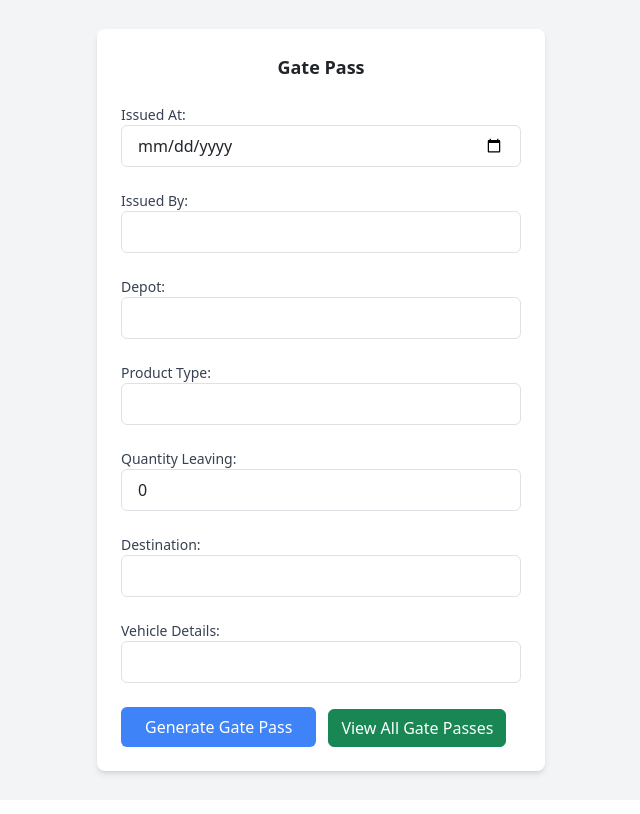
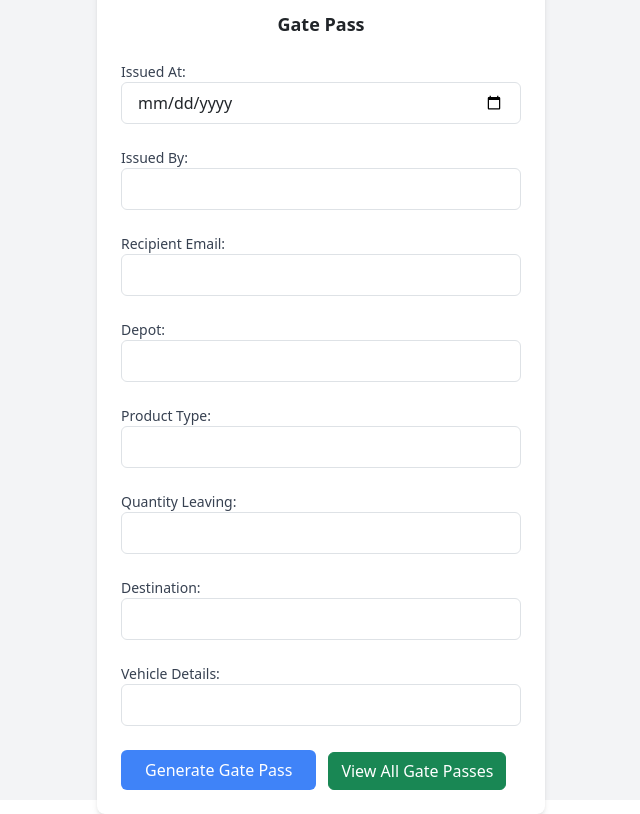
Before and after one commit to Bsquiat1/erostech-accounting-app, a React (Vite) app: page /generate-gate-pass in a window 1280 px wide. Shown: the whole page, without its empty margins (319-959 px from the left). Built offline with nearby package versions, Linux system fonts and the light colour scheme.

Commit message:
Changed base url for deployment

```diff
--- a/src/components/constants/constants.jsx
+++ b/src/components/constants/constants.jsx
@@ -1 +1,2 @@
-export const BASE_URL ="http://127.0.0.1:8000/api"
+// export const BASE_URL ="http://127.0.0.1:8000/api"
+export const BASE_URL="https://erostech.jandiko.com/api"
--- a/src/components/gatepass/AllGatePasses.jsx
+++ b/src/components/gatepass/AllGatePasses.jsx
@@ -24,7 +24,7 @@ const AllGatePasses = () => {
     <div className="p-4 mt-10 ml-64 body">
       <div className="row">
         {gatePasses.map((gatePass) => (
-          <div className="col" key={gatePass.id}>
+          <div className="col-3" key={gatePass.id}>
             <div className="card border-0 shadow-lg p-3 mb-5 bg-white rounded" style={{ width: '18rem' }}>
               <div className="card-body">
                 <h5 className="card-title">Gate Pass ID: {gatePass.id}</h5>
@@ -35,6 +35,7 @@ const AllGatePasses = () => {
                 <p className="card-text">Quantity Leaving: {gatePass.quantityLeaving}</p>
                 <p className="card-text">Destination: {gatePass.destination}</p>
                 <p className="card-text">Vehicle Details: {gatePass.vehicleDetails}</p>
+                <p className="card-text">Recipient Details: {gatePass.recipientEmail}</p>
                 <a href="#" className="btn btn-primary">View Gate Pass</a>
               </div>
             </div>
--- a/src/components/gatepass/Gatepass.jsx
+++ b/src/components/gatepass/Gatepass.jsx
@@ -7,7 +7,7 @@ import Alert from 'react-bootstrap/Alert';
 const GatePassForm = () => {
   const [selectedDepot, setSelectedDepot] = useState('');
   const [product_type, setProduct_type] = useState('');
-  const [quantity_leaving, setQuantity_leaving] = useState(0);
+  const [quantity_leaving, setQuantity_leaving] = useState('');
   const [destination, setDestination] = useState('');
   const [vehicle_details, setVehicle_details] = useState('');
   const [error, setError] = useState(null);
@@ -16,6 +16,7 @@ const GatePassForm = () => {
   const [issued_at, setIssuedAt] = useState('');
   const [issued_by, setIssuedBy] = useState('');
   const [warning, setWarning] = useState(null);
+  const [recipient_email, setRecipientEmail] = useState('');
 
   const navigate = useNavigate();
 
@@ -36,6 +37,8 @@ const GatePassForm = () => {
         quantityLeaving: quantity_leaving,
         destination: destination,
         vehicleDetails: vehicle_details,
+        recipient_email: recipient_email
+
 
       });
 
@@ -45,8 +48,6 @@ const GatePassForm = () => {
         setAlertMessage('Gatepass Created!');
         setShowAlert(true);
 
-        // Open the PDF in a new tab
-        window.open('data:application/pdf;base64,' + response.data.gatePass, '_blank');
 
         setSelectedDepot('');
         setIssuedAt('');
@@ -56,6 +57,7 @@ const GatePassForm = () => {
         setQuantity_leaving('');
         setDestination('');
         setVehicle_details('');
+        setRecipientEmail('');
 
       } else {
 
@@ -71,11 +73,12 @@ const GatePassForm = () => {
         setQuantity_leaving('');
         setDestination('');
         setVehicle_details('');
+        setRecipientEmail('');
       }
     } catch (error) {
       console.error('Login failed:', error.message);
       setAlertVariant('danger');
-      setAlertMessage('Failed to login!');
+      setAlertMessage('Failed to create Gate pass!');
       setShowAlert(true);
 
       setSelectedDepot('');
@@ -86,6 +89,7 @@ const GatePassForm = () => {
         setQuantity_leaving('');
         setDestination('');
         setVehicle_details('');
+        setRecipientEmail('');
     }
   };
 
@@ -121,6 +125,7 @@ const GatePassForm = () => {
               value={issued_at}
               onChange={(e) => setIssuedAt(e.target.value)}
               className="border border-gray-300 rounded-md py-2 px-3 w-full focus:outline-none focus:border-blue-500"
+              required
             />
           </div>
           <div className="mb-4">
@@ -130,6 +135,17 @@ const GatePassForm = () => {
               value={issued_by}
               onChange={(e) => setIssuedBy(e.target.value)}
               className="border border-gray-300 rounded-md py-2 px-3 w-full focus:outline-none focus:border-blue-500"
+              required
+            />
+          </div>
+          <div className="mb-4">
+            <label className="block text-sm font-medium text-gray-700">Recipient Email:</label>
+            <input
+              type="text"
+              value={recipient_email}
+              onChange={(e) => setRecipientEmail(e.target.value)}
+              className="border border-gray-300 rounded-md py-2 px-3 w-full focus:outline-none focus:border-blue-500"
+              required
             />
           </div>
           <input type="hidden" value={user_id} />
@@ -140,6 +156,7 @@ const GatePassForm = () => {
               value={selectedDepot}
               onChange={(e) => setSelectedDepot(e.target.value)}
               className="border border-gray-300 rounded-md py-2 px-3 w-full focus:outline-none focus:border-blue-500"
+              required
             />
           </div>
           <div className="mb-4">
@@ -149,6 +166,7 @@ const GatePassForm = () => {
               value={product_type}
               onChange={(e) => setProduct_type(e.target.value)}
               className="border border-gray-300 rounded-md py-2 px-3 w-full focus:outline-none focus:border-blue-500"
+              required
             />
           </div>
           <div className="mb-4">
@@ -158,6 +176,7 @@ const GatePassForm = () => {
               value={quantity_leaving}
               onChange={(e) => setQuantity_leaving(e.target.value)}
               className="border border-gray-300 rounded-md py-2 px-3 w-full focus:outline-none focus:border-blue-500"
+              required
             />
           </div>
           <div className="mb-4">
@@ -167,6 +186,7 @@ const GatePassForm = () => {
               value={destination}
               onChange={(e) => setDestination(e.target.value)}
               className="border border-gray-300 rounded-md py-2 px-3 w-full focus:outline-none focus:border-blue-500"
+              required
             />
           </div>
           <div className="mb-4">
@@ -176,6 +196,7 @@ const GatePassForm = () => {
               value={vehicle_details}
               onChange={(e) => setVehicle_details(e.target.value)}
               className="border border-gray-300 rounded-md py-2 px-3 w-full focus:outline-none focus:border-blue-500"
+              required
             />
           </div>
           <div className="buttons">
--- a/src/components/supplies/supplies.jsx
+++ b/src/components/supplies/supplies.jsx
@@ -118,7 +118,7 @@ const Supplies = () => {
               <td>{supply.quantity}</td>
               <td>{supply.amount}</td>
               <td>
-                <button onClick={() => fetchFile(supply.file)}>View File</button>
+                <button onClick={() => fetchFile(supply.file)}><i class="fa fa-eye" aria-hidden="true"></i></button>
               </td>
             </tr>
           ))}
```
